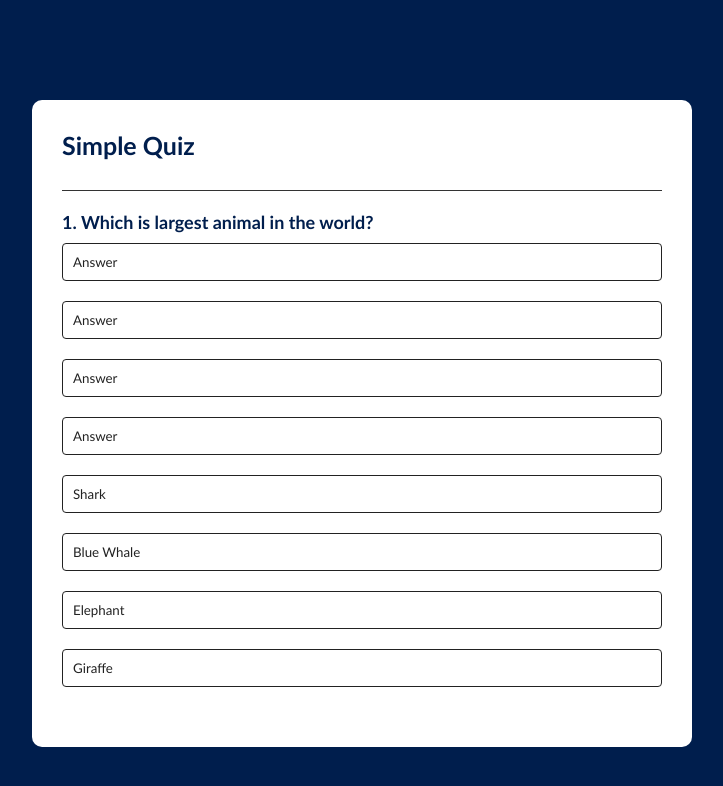
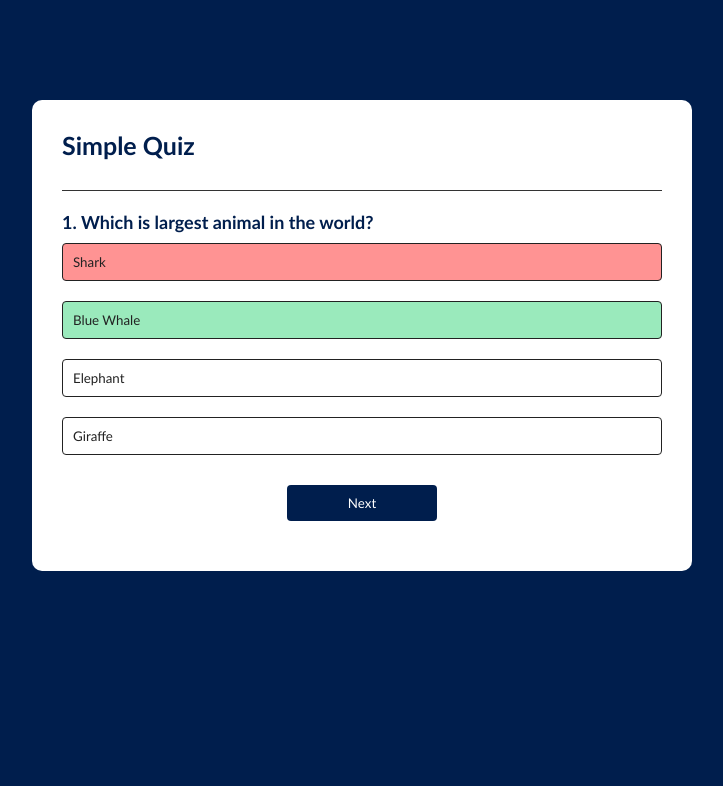
Before and after one commit to sadanmian/Quiz-App, a plain HTML site: page index.html in a window 1280 px wide. Both pictures are taken after a click on the button "Shark". Shown: the whole page, without its empty margins (278-1001 px from the left). Drawn offline with Linux system fonts and the light colour scheme.

Commit message:
all done

```diff
--- a/index.html
+++ b/index.html
@@ -15,10 +15,10 @@
         <div class="quiz">
             <h2 id="question">Question goes here</h2>
             <div id="answer-buttons">
-                <button class="btn">Answer </button>
-                <button class="btn">Answer </button>
-                <button class="btn">Answer </button>
-                <button class="btn">Answer </button>
+                <button class="btn">Answer 1</button>
+                <button class="btn">Answer 2</button>
+                <button class="btn">Answer 3</button>
+                <button class="btn">Answer 4</button>
             </div>
             <button id="next-btn">Next</button>
         </div>
--- a/script.js
+++ b/script.js
@@ -52,6 +52,7 @@ const startQuiz = () => {
 }
 
 const showQuestion = () => {
+    resetState()
     let currentQuestion = questions[currentQuestionIndex]
     let questionNo = currentQuestionIndex + 1
     questionElement.innerHTML = questionNo + '. ' + currentQuestion.question
@@ -61,7 +62,59 @@ const showQuestion = () => {
         button.innerHTML = answer.text
         button.classList.add('btn')
         answerButton.appendChild(button)
+        if (answer.correct) {
+            button.dataset.correct = answer.correct
+        }
+        button.addEventListener('click', selectAnswer)
     })
 }
 
-showQuestion()
+const selectAnswer = (e) => {
+    const selectedBtn = e.target
+    const isCorrect = selectedBtn.dataset.correct === 'true'
+    if (isCorrect) {
+        selectedBtn.classList.add('correct')
+        score++;
+    } else {
+        selectedBtn.classList.add('incorrect')
+    }
+    Array.from(answerButton.children).forEach(button => {
+        if (button.dataset.correct === 'true') {
+            button.classList.add('correct')
+        }
+        button.disabled = true;
+    })
+    nextButton.style.display = 'block'
+}
+
+function showScore() {
+    resetState();
+    questionElement.innerHTML = `You scored ${score} out of ${questions.length}`
+    nextButton.innerHTML = 'Play Again'
+    nextButton.style.display = 'block'
+}
+
+function handleNextButton() {
+    currentQuestionIndex++;
+    if (currentQuestionIndex < questions.length) {
+        showQuestion();
+    } else {
+        showScore()
+    }
+}
+
+nextButton.addEventListener('click', () => {
+    if (currentQuestionIndex < questions.length) {
+        handleNextButton()
+    } else {
+        startQuiz()
+    }
+})
+
+function resetState() {
+    nextButton.style.display = 'none'
+    while (answerButton.firstChild) {
+        answerButton.removeChild(answerButton.firstChild)
+    }
+}
+startQuiz()
--- a/style.css
+++ b/style.css
@@ -49,9 +49,13 @@ body {
     transition: all 0.3s;
 }
 
-.btn:hover {
+.btn:hover([disabled]) {
     background: #222;
     color: #fff;
+}
+
+.btn:disabled {
+    cursor: no-drop;
 }
 
 #next-btn {
@@ -66,3 +70,11 @@ body {
     cursor: pointer;
     display: none;
 }
+
+.correct {
+    background: #9aeabc;
+}
+
+.incorrect {
+    background: #ff9393;
+}
```
